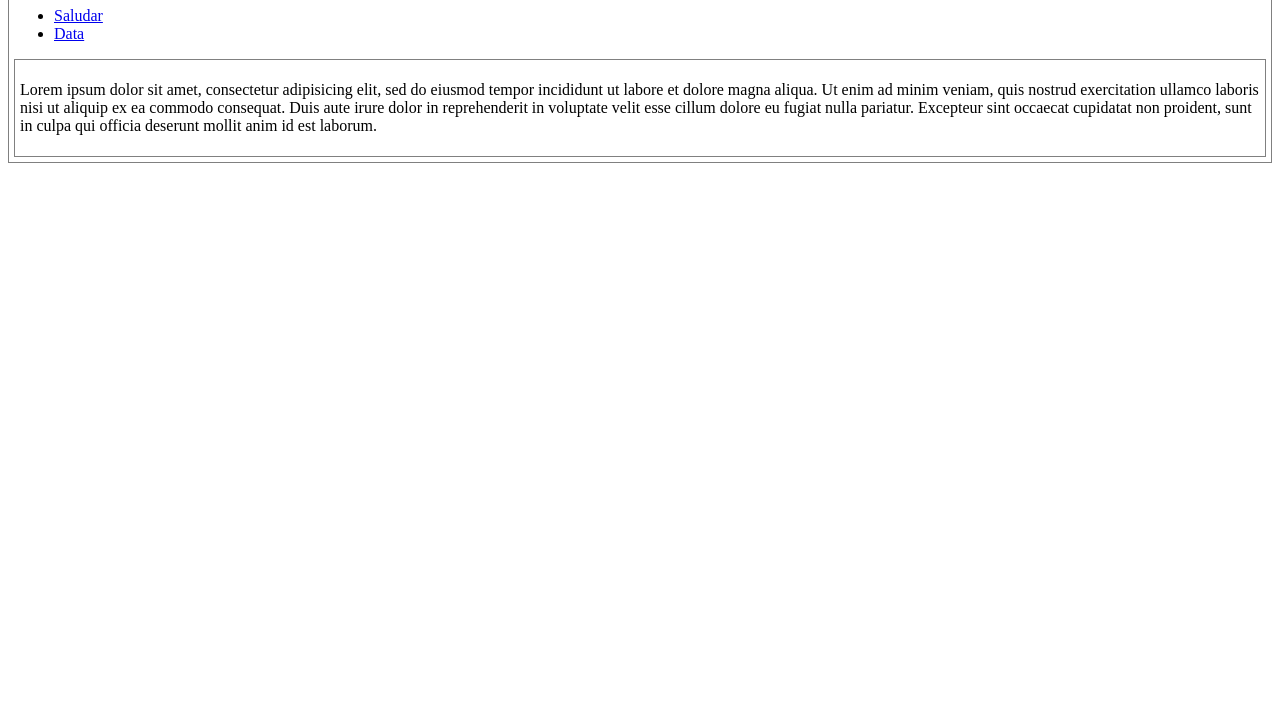
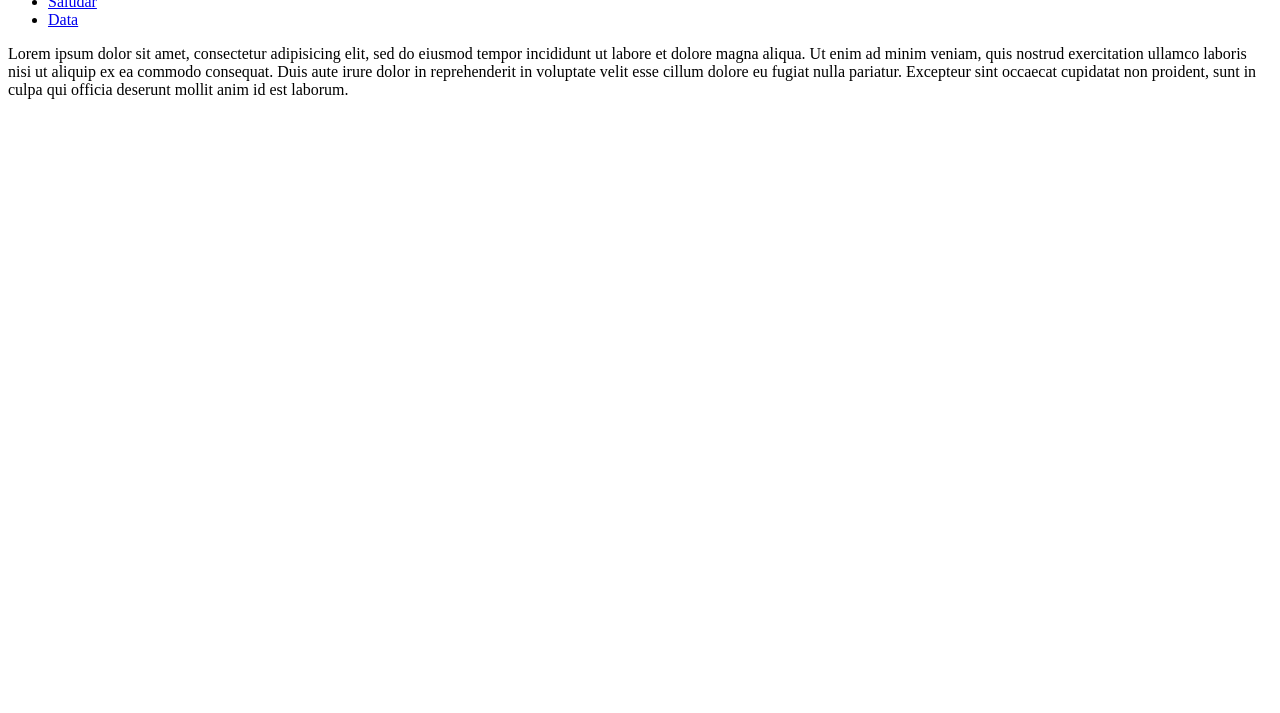
Before and after one commit to aspalenciap/Lab30, a website: page views/index.html in a window 1280 px wide. Shown: the part 87-800 px from the top of the page. Drawn offline with Linux system fonts and the light colour scheme; files that its build step writes are made by us from their sources; files whose address does not match are found by name.

Commit message:
Update styles.css

```diff
--- a/assets/styles/styles.css
+++ b/assets/styles/styles.css
@@ -1,4 +1,4 @@
-div, table, th , td {
+table, th , td {
   border: 1px solid grey;
   /* border-collapse: collapse; */
   padding: 5px;
```
